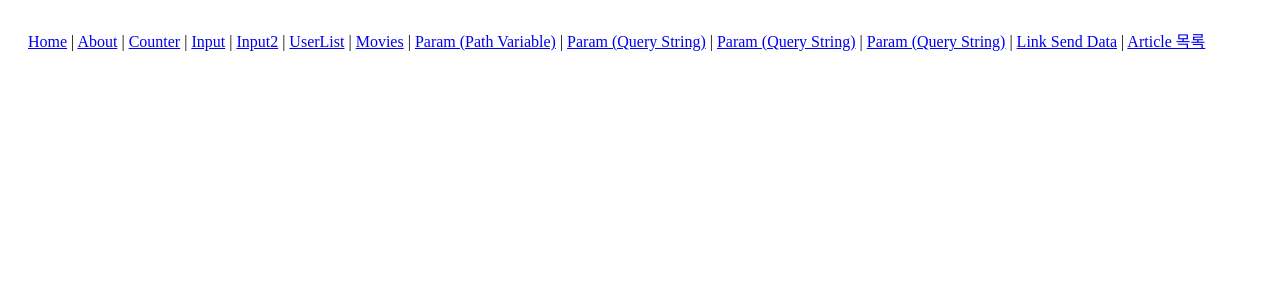
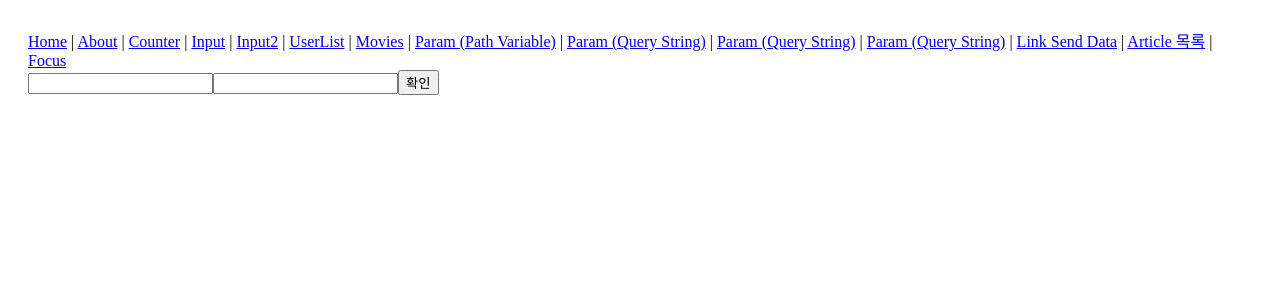
Before and after one commit to kdk1026/vue-basic, a Vue app: page /focus in a window 1280 px wide. Shown: the top 300 px of the page. Built offline with nearby package versions, Linux system fonts and the light colour scheme.

Commit message:
focus 예제 추가

```diff
--- a/src/App.vue
+++ b/src/App.vue
@@ -9,7 +9,8 @@
       <router-link :to="{path: 'param', query: {q: 'bb', page: 20}}">Param (Query String)</router-link> |
       <router-link to="/param2?q=aa&page=10">Param (Query String)</router-link> |
       <router-link to="/linkSendData">Link Send Data</router-link> |
-      <router-link to="/main/article">Article 목록</router-link>
+      <router-link to="/main/article">Article 목록</router-link> |
+      <router-link to="/focus">Focus</router-link>
     </nav>
     <router-view :key="$route.fullPath"></router-view>
   </div>
--- /dev/null
+++ b/src/pages/Focus.vue
@@ -0,0 +1,35 @@
+<template>
+    <div>
+        <input type="text" name="email" v-model="emailModel" ref="emailRef" />
+        <input type="password" name="password" v-model="passwordModel" ref="passwordRef" />
+        <button @click="onConfirm">확인</button>
+    </div>
+</template>
+
+<script setup>
+import { ref } from "vue";
+
+    const emailRef = ref("");
+    const passwordRef = ref("");
+
+    const emailModel = defineModel('emailModel');
+    const passwordModel = defineModel('passwordModel');
+
+    const onConfirm = () => {
+        if ( !emailModel.value ) {
+            alert("이메일을 입력해주세요.");
+            emailRef.value.focus();
+            return false;
+        }
+
+        if ( !passwordModel.value ) {
+            alert("비밀번호를 입력해주세요.");
+            passwordRef.value.focus();
+            return false;
+        }
+    };
+</script>
+
+<style scoped>
+
+</style>
--- a/src/router/index.js
+++ b/src/router/index.js
@@ -14,6 +14,7 @@ import LinkReceiveData from "../pages/LinkReceiveData.vue";
 import Main from "../pages/Main.vue";
 import Articles from "../pages/article/Articles.vue";
 import Article from "../pages/article/Article.vue";
+import Focus from "../pages/Focus.vue";
 
 const routes = [
     { path: '/', component: Home },
@@ -39,7 +40,8 @@ const routes = [
                 path: 'article/:id', component: Article
             }
         ]
-    }
+    },
+    { path: '/focus', component: Focus },
 ];
 
 const router = createRouter({
```
